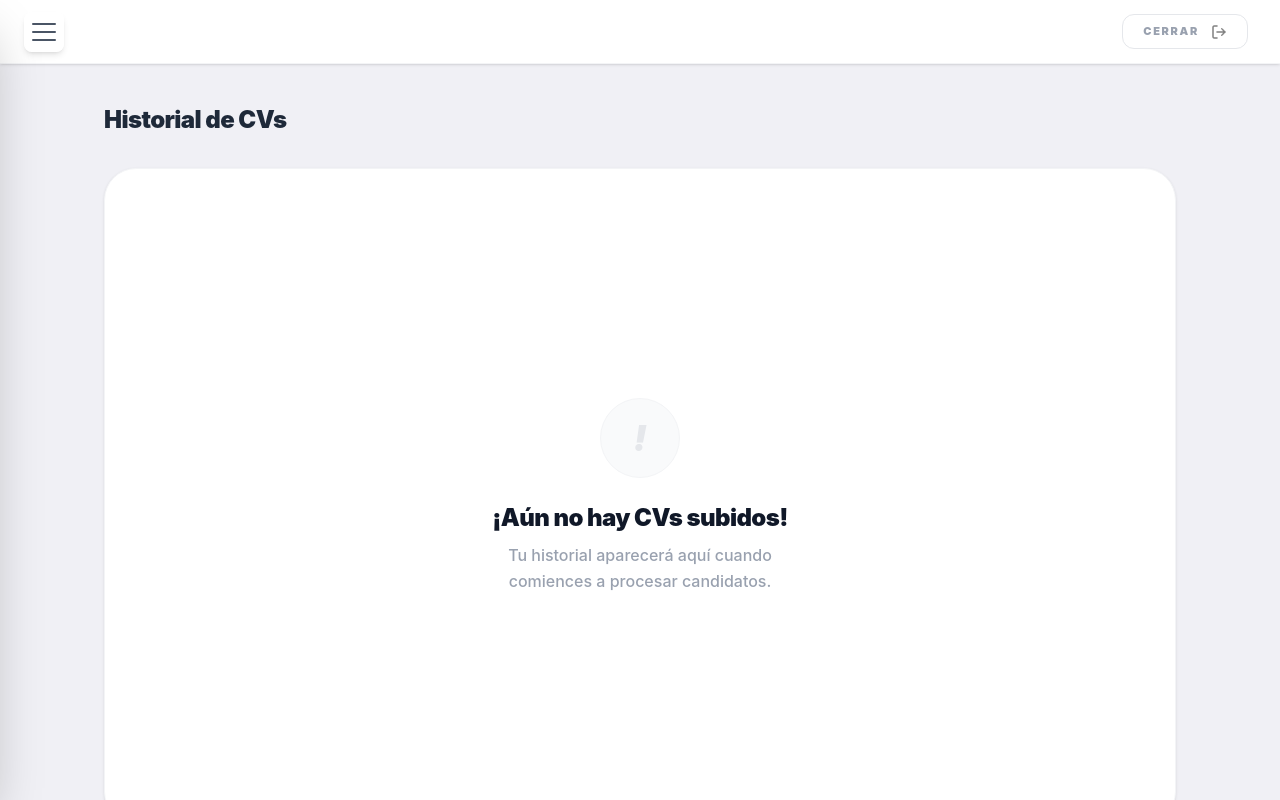
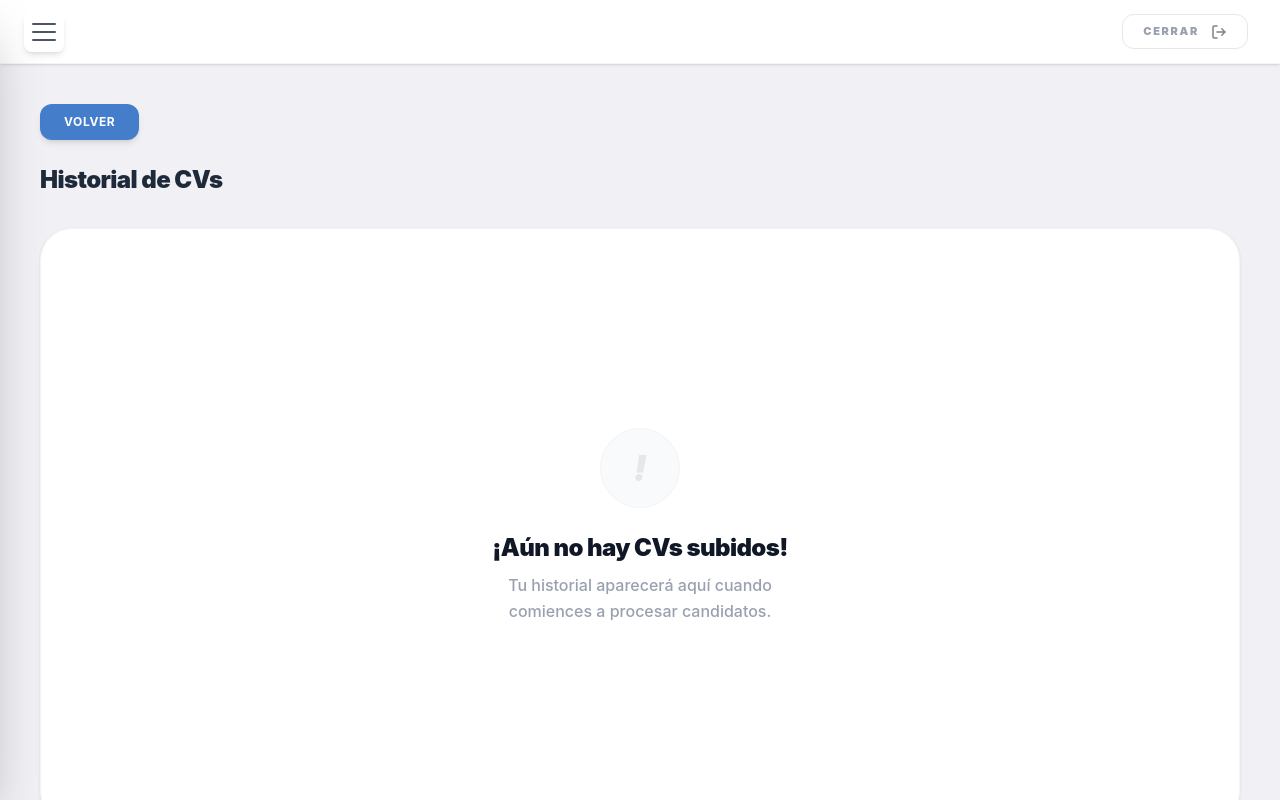
Before and after one commit to JosePerez0314/talentmatch-frontend, a React (Vite) app: page /cv-history in a window 1280 px wide. Built offline with nearby package versions, Linux system fonts and the light colour scheme; no server answers; the HTML template or start-up script is replaced by a standard one.

Commit message:
feat(history): add back button to dashboard

```diff
--- a/src/pages/CVHistory.jsx
+++ b/src/pages/CVHistory.jsx
@@ -1,13 +1,28 @@
 import React, { useState } from "react";
+import { useNavigate } from "react-router-dom"; // 1. IMPORTANTE: Importar el hook
 import EmptyState from "../components/EmptyState";
 import HistoryTable from "../components/HistoryTable";
 
 const CVHistory = () => {
+    // 2. IMPORTANTE: Inicializar navigate
+    const navigate = useNavigate();
+
     // Array vacío para que veas la pantalla de "No hay CVs" (EmptyState)
     const [cvs, setCvs] = useState([]);
 
     return (
-        <div className="p-10 max-w-6xl mx-auto flex flex-col min-h-screen animate-fade-in text-left">
+        <div className="p-10 animate-fade-in max-w-7xl mx-auto flex flex-col min-h-screen text-left">
+
+            {/* BOTÓN VOLVER - Ahora sí tiene la función navigate definida */}
+            <div className="flex justify-start mb-6">
+                <button
+                    type="button"
+                    onClick={() => navigate("/dashboard")}
+                    className="flex items-center gap-2 bg-[#447ECA] text-white px-6 py-2.5 rounded-xl font-bold shadow-md hover:bg-[#3669ab] active:scale-95 transition-all uppercase text-xs tracking-wider cursor-pointer">
+                    Volver
+                </button>
+            </div>
+
             <header className="flex justify-between items-center mb-8">
                 <h1 className="text-2xl font-black text-gray-800 tracking-tight">
                     Historial de CVs
--- a/src/pages/Position.jsx
+++ b/src/pages/Position.jsx
@@ -76,7 +76,6 @@ const Position = () => {
         <button
           onClick={() => navigate("/dashboard")}
           className="flex items-center gap-2 bg-[#447ECA] text-white px-6 py-2.5 rounded-xl font-bold shadow-md hover:bg-[#3669ab] active:scale-95 transition-all uppercase text-xs tracking-wider">
-          <span className="text-lg">←</span>
           Volver
         </button>
       </div>
```
